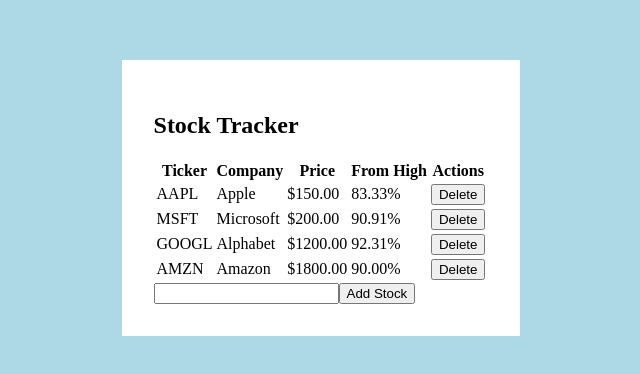
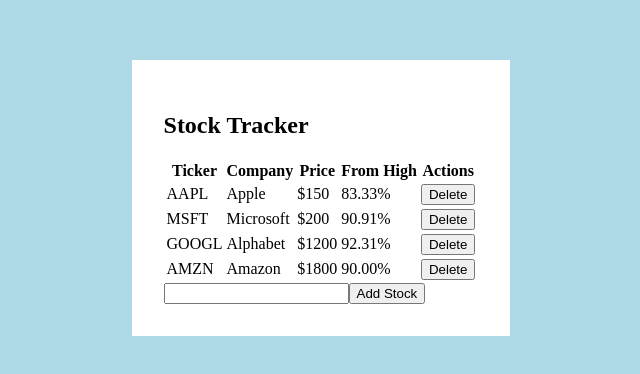
Before and after one commit to SuperDuperAlon/Stock_Tracker, a Next.js app: page / in a window 1280 px wide. Shown: the part 202-576 px from the top of the page, without its empty margins (319-959 px from the left). Built offline with nearby package versions, Linux system fonts and the light colour scheme.

Commit message:
Remove zeros from prices and clean imports

```diff
--- a/src/components/StockLIst.tsx
+++ b/src/components/StockLIst.tsx
@@ -1,6 +1,5 @@
 import { utils } from '@/lib/utils'
 import { stockListTableHeaders } from '@/lib/data'
-import { stockService } from '@/services/stock.service'
 
 interface StockProps {
     stocks: Stock[],
@@ -25,7 +24,7 @@
                         <tr key={stock.id}>
                             <td>{stock.ticker}</td>
                             <td>{utils.capitalizeWord(stock.name)}</td>
-                            <td>${stock.price.toFixed(2)}</td>
+                            <td>${+stock.price.toFixed(2)}</td>
                             <td>{utils.priceFromHigh52w(stock.price, stock.high_52w)}%</td>
                             <td><button onClick={() => onDeleteStock(stock.id)}>Delete</button></td>
                         </tr>
```
